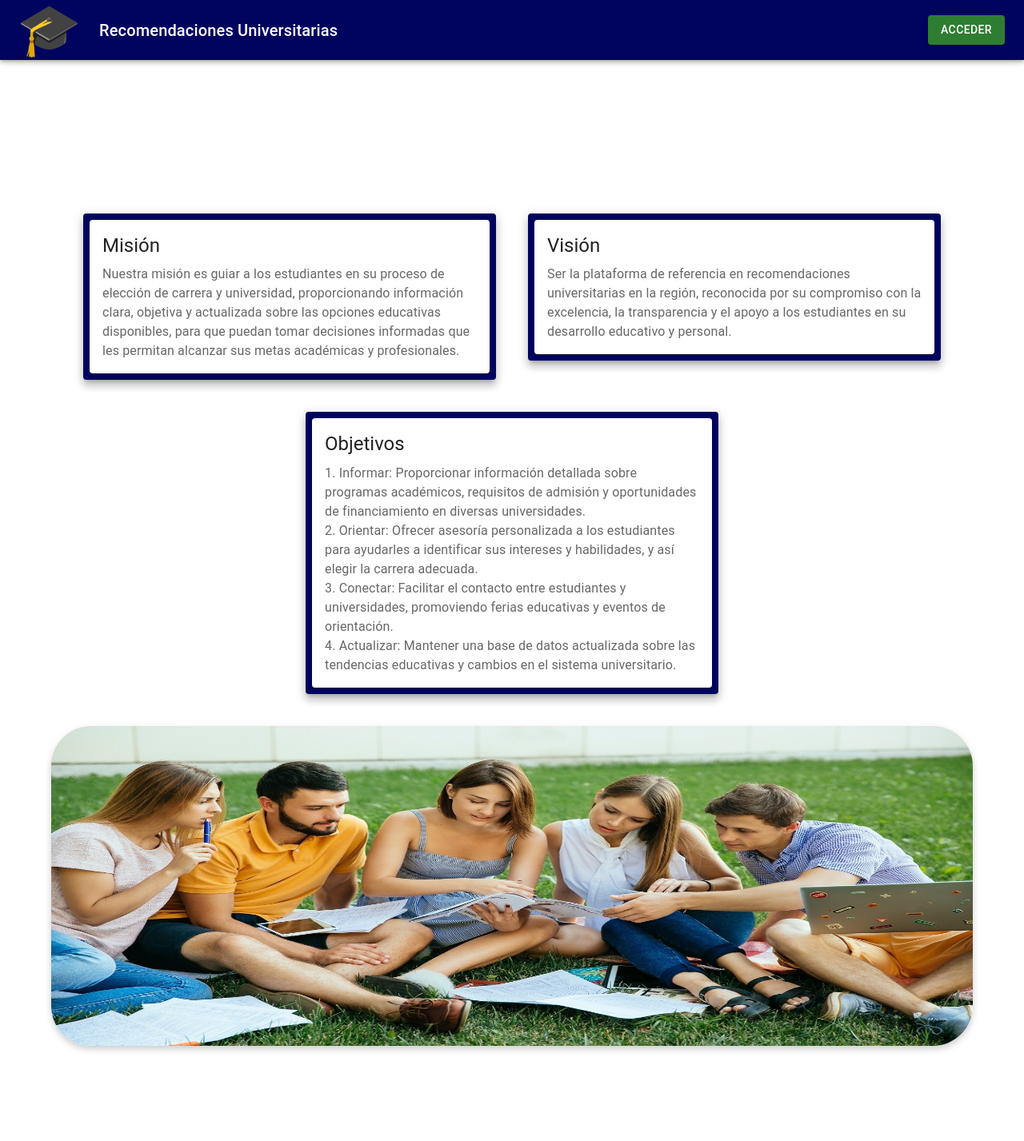
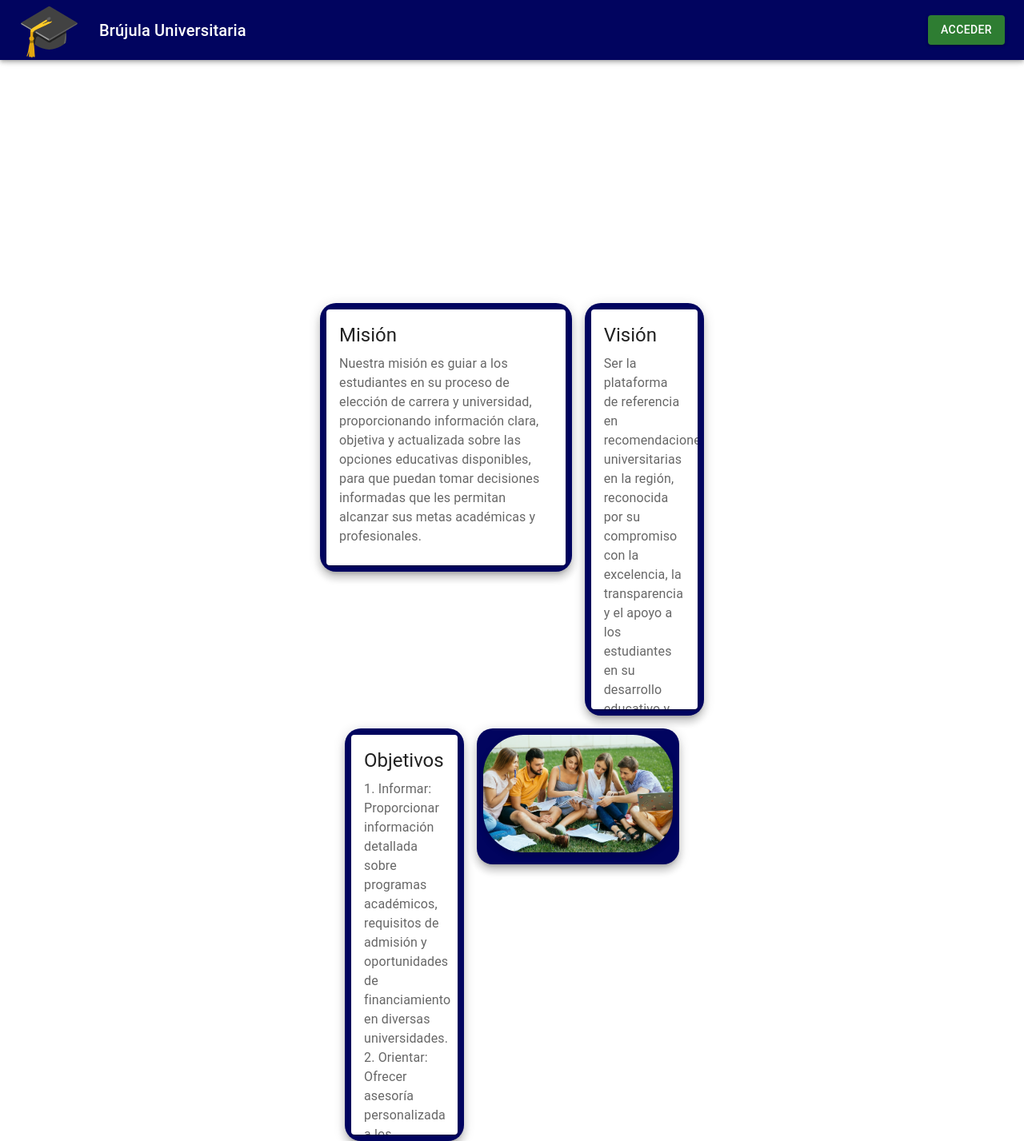
Before and after one commit to SarAvi21805/Proyecto-2-Algoritmos, a React (Vite) app in the folder Frontend/: page / in a window 1280 px wide. Shown: the whole page at 80% size. Before the commit the page ends 1335 px from the top, so only its background shows below. Built offline with nearby package versions, Linux system fonts and the light colour scheme.

Commit message:
Se realizaron cambios visuales dentro del frontend

```diff
--- a/Frontend/index.html
+++ b/Frontend/index.html
@@ -3,6 +3,9 @@
   <head>
     <meta charset="UTF-8" />
     <link rel="icon" type="image/svg+xml" href="/Unicap.svg" />
+    <link rel="preconnect" href="https://fonts.googleapis.com">
+    <link rel="preconnect" href="https://fonts.gstatic.com" crossorigin>
+    <link href="https://fonts.googleapis.com/css2?family=Playball&display=swap" rel="stylesheet">
     <meta name="viewport" content="width=device-width, initial-scale=1.0" />
     <title>Recomendaciones Universitarias</title>
   </head>
--- a/Frontend/src/components/CardInfo/CardInfo.tsx
+++ b/Frontend/src/components/CardInfo/CardInfo.tsx
@@ -13,9 +13,8 @@ interface CardProps {
 
 const CardInfo: React.FC<CardProps> = ({title="Card", content="Contenido de la card"}) =>{
     return (
-        <Paper sx={{bgcolor:'#01045f', padding:1, borderRadius:1}} elevation={8}>
-            <Card sx={{maxWidth: 500, minWidth: 300, minHeight:150, maxHeight:500}} >
-                <CardActionArea>
+        <Paper sx={{bgcolor:'#01045f', maxWidth: '100%', padding:1, borderRadius:5}} elevation={8}>
+            <Card sx={{ minHeight:150, maxHeight:500}} >
                     <CardMedia/>
                     <CardContent>
                         <Typography gutterBottom variant="h5" component='div'>
@@ -33,7 +32,6 @@ const CardInfo: React.FC<CardProps> = ({title="Card", content="Contenido de la c
                             ))
                         ) : null}
                     </CardContent>
-                </CardActionArea>
             </Card>
         </Paper>
     );
--- a/Frontend/src/components/NavBar/NavBar.tsx
+++ b/Frontend/src/components/NavBar/NavBar.tsx
@@ -1,5 +1,5 @@
 import React from "react";
-import { Link } from "react-router-dom";
+import { Link, useNavigate } from "react-router-dom";
 import { Box } from "@mui/material";
 import AppBar from "@mui/material/AppBar";
 import Toolbar from "@mui/material/Toolbar";
@@ -11,13 +11,20 @@ import { useAuth } from "../../context/AccesoContext";
 
 const NavBar = () =>{
     const {authState, setAuthState} = useAuth();
+    const navigate = useNavigate();
+    const cerrarSesion = () => {
+        setAuthState('home');
+        localStorage.clear();
+        navigate('/')
+    }
+
     return(
         <Box sx={{flexGrow: 1}} >
             <AppBar position="static" sx={{minHeight:60, backgroundColor: "#01045f"}}>
                 <Toolbar variant="dense">
-                    <img src={Logo} style={{height:'75px', marginRight:'25px'}}/>
-                    <Typography variant="h6" component="div" sx={{ flexGrow: 1 }}>
-                        Recomendaciones Universitarias
+                    <img src={Logo} style={{height:'75px', marginRight:'25px'}} onClick={()=>{navigate('/')}}/>
+                    <Typography variant="h6" component="div" sx={{ flexGrow: 1 }} onClick={()=>{navigate('/')}}>
+                        Brújula Universitaria
                     </Typography>
                     {authState === 'access' && (
                         <></>
@@ -27,7 +34,7 @@ const NavBar = () =>{
                     )}
                     {authState === 'logged' && (
                         <>
-                            <Button variant="contained" color="error" component={Link} to='/' onClick={()=>{setAuthState('home')}} sx={{mr:2}}>Cerrar Sesión</Button>
+                            <Button variant="contained" color="error" onClick={()=>{cerrarSesion()}} sx={{mr:2}}>Cerrar Sesión</Button>
                             <Button color="inherit" component={Link} to="/becas" sx={{ border: '1px solid white' }}>
                                 Becas
                             </Button>
--- a/Frontend/src/pages/Becas/Becas.tsx
+++ b/Frontend/src/pages/Becas/Becas.tsx
@@ -1,6 +1,8 @@
 import React, { useEffect, useState } from "react";
-import { Box, Container, Typography, Grid, CircularProgress } from "@mui/material";
+import { Box, Container, Typography, Grid, CircularProgress, Button } from "@mui/material";
 import api from "../../api/Api";
+import { ArrowBack } from "@mui/icons-material";
+import { useNavigate } from "react-router-dom";
 
 type Scholarship = {
   Nombre: string;
@@ -12,6 +14,7 @@ const Becas: React.FC = () => {
   const [scholarships, setScholarships] = useState<Scholarship[]>([]);
   const [loading, setLoading] = useState<boolean>(true);
   const [error, setError] = useState<string | null>(null);
+  const navigate = useNavigate();
 
   useEffect(() => {
     const fetchScholarships = async () => {
@@ -55,6 +58,9 @@ const Becas: React.FC = () => {
             )}
           </Grid>
         )}
+        <Button variant='contained' startIcon={<ArrowBack/>} color='error' size='large' sx={{mb:2, mt:5}} onClick={()=>{navigate(-1)}}>
+            Regresar
+        </Button>
       </Container>
     </Box>
   );
--- a/Frontend/src/pages/Detalles/Detalles.tsx
+++ b/Frontend/src/pages/Detalles/Detalles.tsx
@@ -1,9 +1,9 @@
-import { Box, Card, CardContent, CircularProgress, Container, Divider, Link, Paper, Typography } from '@mui/material';
+import { Box, Button, Card, CardContent, CircularProgress, Container, Divider, IconButton, Link, Paper, Typography } from '@mui/material';
 import {Grid} from '@mui/material';
-import axios from 'axios';
-import { useParams } from 'react-router-dom';
+import { useNavigate, useParams } from 'react-router-dom';
 import api from '../../api/Api';
 import { useEffect, useState } from 'react';
+import { ArrowBack } from '@mui/icons-material';
 
 interface Detalles{
     Carrera: string,
@@ -18,6 +18,7 @@ export default function Detalles() {
     const {nombreCarrera} = useParams<{nombreCarrera: string}>();
     const [carrera, setCarrera] = useState<Detalles>();
     const [loading, setLoading] = useState(true);
+    const navigate = useNavigate();
 
 
     const getDetalles = async () =>{
@@ -52,7 +53,7 @@ export default function Detalles() {
   return (
     <Container maxWidth="lg">
         <Box display="flex" justifyContent="center" mt={5}>
-            <Paper elevation={6} sx={{p: 4,backgroundColor: '#01045f', borderRadius: 2,display: 'inline-block'}}>
+            <Paper elevation={6} sx={{p: 4,backgroundColor: '#01045f', borderRadius: 2,display: 'inline-block', mb:5}}>
                 {
                     loading ? (
                         <Box textAlign="center" py={8}>
@@ -97,6 +98,9 @@ export default function Detalles() {
                         </>
                     )
                 }
+                <Button variant='contained' startIcon={<ArrowBack/>} color='error' size='large' sx={{mb:2, mt:5}} onClick={()=>{navigate(-1)}}>
+                    Regresar
+                </Button>
             </Paper>
         </Box>
     </Container>
--- a/Frontend/src/pages/Home/Home.tsx
+++ b/Frontend/src/pages/Home/Home.tsx
@@ -1,30 +1,35 @@
-import React from "react";
-import {Box, Container, Grid, Typography} from "@mui/material";
+import React, { useEffect } from "react";
+import {Box, Container, Grid, Paper, Typography} from "@mui/material";
 import CardInfo from "../../components/CardInfo";
+import { useAuth } from "../../context/AccesoContext";
 
 type HomeProps = {
     title?: string;
 };
 
 const Home: React.FC<HomeProps> = ({title = "Inicio"}) => {
+    const {setAuthState} = useAuth();
+    useEffect(()=>{
+        setAuthState('home')
+    },[])
+
     return(
-        <Box>
-            <Container maxWidth='lg'>
-                <Typography variant="h3" sx={{color: 'white', mt: 5, mb: 5}}>
+        <Box sx={{marginX: 50}}>
+            <Typography variant="h3" sx={{color: 'white', mt: 5, mb: 5, fontFamily:'Playball'}} align='center'>
                 {title}
             </Typography>
-                <Grid container spacing={5} sx={{width:'100%', margin:0}} justifyContent='center'>
-                    <Grid>
+            <Grid container spacing={2} justifyContent='center'>
+                <Grid size={8}>
                     <CardInfo
                         title="Misión"
                         content="Nuestra misión es guiar a los estudiantes en su proceso de elección de carrera y universidad, proporcionando información clara, objetiva y actualizada sobre las opciones educativas disponibles, para que puedan tomar decisiones informadas que les permitan alcanzar sus metas académicas y profesionales."/>
                 </Grid>
-                    <Grid>
+                <Grid size={4}>
                     <CardInfo
                         title="Visión"
                         content="Ser la plataforma de referencia en recomendaciones universitarias en la región, reconocida por su compromiso con la excelencia, la transparencia y el apoyo a los estudiantes en su desarrollo educativo y personal."/>
                 </Grid>
-                    <Grid>
+                <Grid size={4}>
                     <CardInfo
                         title="Objetivos"
                         content={[
@@ -35,21 +40,19 @@ const Home: React.FC<HomeProps> = ({title = "Inicio"}) => {
                         ]}
                     />
                 </Grid>
-                </Grid>
-                <Typography variant="body2" sx={{color: 'black', mt: 5, mb: 5}} justifyContent='center'>
-
-                </Typography>
+                <Grid size={6.5}>
+                    <Paper sx={{bgcolor:'#01045f', maxWidth: '100%', padding:1, borderRadius:5}} elevation={8}>
                         <img
                             src="/Estudiantes.jpg" //Ruta relativa
                             style={{
-                        width: '100%',
-                        height: '50vh',
-                        marginBottom: '20px',
+                                maxWidth: '100%',
                                 borderRadius: '50px',
                                 boxShadow: '0 4px 8px rgba(0, 0, 0, 0.2)',
                                 opacity: 100}}
                         />
-            </Container>
+                    </Paper>
+                </Grid>
+            </Grid>
         </Box>
     )
 }
```
Also changed, not shown: Frontend/src/pages/Forms/Form.tsx (+49 -6 lines). Lines whose indentation alone changed are shown as unchanged.
